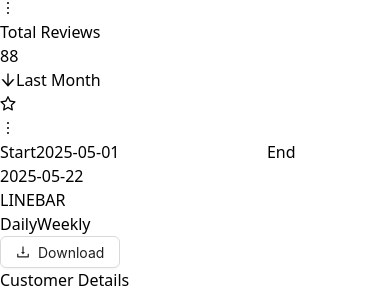
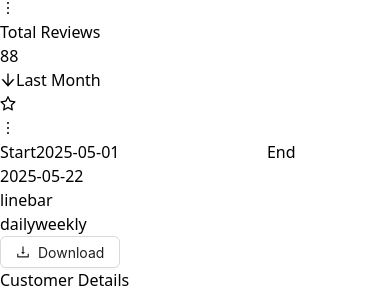
Before and after one commit to harun708280/SalesDashboard-DotPro...., a React (Vite) app in the folder sales-dashboard/: page /dashboard in a window 390 px wide. Shown: the part 1014-1304 px from the top of the page. Built offline with nearby package versions, Linux system fonts and the light colour scheme.

Commit message:
responsive sales chart

```diff
--- a/sales-dashboard/src/components/SalesChart.jsx
+++ b/sales-dashboard/src/components/SalesChart.jsx
@@ -19,7 +19,6 @@ import { startOfWeek, format } from "date-fns";
 import { Button, Dropdown, Menu } from "antd";
 import { DownloadOutlined } from "@ant-design/icons";
 
-// Generate dummy data dynamically from May 1 to today
 const generateDummyData = () => {
   const start = new Date("2025-05-01");
   const today = new Date();
@@ -35,7 +34,6 @@ const generateDummyData = () => {
 
 const dummyData = generateDummyData();
 
-// Get weekly summed data
 const getWeeklyData = (data) => {
   const weeklyMap = {};
   data.forEach(({ date, sales }) => {
@@ -60,7 +58,6 @@ const SalesChart = () => {
 
   const filteredData = viewType === "daily" ? filteredDailyData : getWeeklyData(filteredDailyData);
 
-  // Download Handlers
   const downloadImage = () => {
     const chartEl = document.getElementById("chart-container");
     html2canvas(chartEl).then((canvas) => {
@@ -94,37 +91,23 @@ const SalesChart = () => {
     });
   };
 
-  // Ant Design Dropdown Menu
   const downloadMenu = (
     <Menu
       items={[
-        {
-          key: "png",
-          label: "Download PNG",
-          onClick: downloadImage,
-        },
-        {
-          key: "csv",
-          label: "Download CSV",
-          onClick: downloadCSV,
-        },
-        {
-          key: "pdf",
-          label: "Download PDF",
-          onClick: downloadPDF,
-        },
+        { key: "png", label: "Download PNG", onClick: downloadImage },
+        { key: "csv", label: "Download CSV", onClick: downloadCSV },
+        { key: "pdf", label: "Download PDF", onClick: downloadPDF },
       ]}
     />
   );
 
   return (
-    <div className="bg-white mx-4 my-12 p-4 rounded-xl shadow-md">
-      <div className="flex flex-wrap items-center justify-between gap-4 mb-4">
-        {/* Date Range Picker */}
+    <div className="bg-white mx-2 sm:mx-4 border my-6 sm:my-12 py-4 px-2 sm:px-4 rounded-xl shadow">
+      <div className="flex  lg:flex-row flex-wrap items-center justify-between gap-4 mb-4">
         <div className="flex items-center gap-2 flex-wrap">
-          <label className="px-3 py-1 rounded text-sm font-medium uppercase bg-blue-600 text-white ml-2">
+          <span className="px-3 py-1 rounded text-sm font-medium uppercase bg-blue-600 text-white ml-0">
             Start
-          </label>
+          </span>
           <DatePicker
             selected={startDate}
             onChange={(date) => date && setStartDate(date)}
@@ -135,9 +118,9 @@ const SalesChart = () => {
             dateFormat="yyyy-MM-dd"
             className="border p-1 rounded"
           />
-          <label className="px-3 py-1 rounded text-sm font-medium uppercase bg-blue-600 text-white ml-2">
+          <span className="px-3 py-1 rounded text-sm font-medium uppercase bg-blue-600 text-white">
             End
-          </label>
+          </span>
           <DatePicker
             selected={endDate}
             onChange={(date) => date && setEndDate(date)}
@@ -151,23 +134,21 @@ const SalesChart = () => {
           />
         </div>
 
-        {/* Chart Type Buttons */}
-        <div className="flex gap-2">
+        <div className="flex gap-2 flex-wrap">
           {["line", "bar"].map((type) => (
             <button
               key={type}
               onClick={() => setChartType(type)}
-              className={`px-3 py-1 rounded text-sm font-medium ${
+              className={`px-3 py-1 rounded text-sm font-medium uppercase ${
                 chartType === type ? "bg-blue-600 text-white" : "bg-gray-200"
               }`}
             >
-              {type.toUpperCase()}
+              {type}
             </button>
           ))}
         </div>
 
-        {/* View Type Buttons */}
-        <div className="flex gap-2">
+        <div className="flex gap-2 flex-wrap">
           {["daily", "weekly"].map((type) => (
             <button
               key={type}
@@ -176,19 +157,17 @@ const SalesChart = () => {
                 viewType === type ? "bg-blue-600 text-white" : "bg-gray-200"
               }`}
             >
-              {type.charAt(0).toUpperCase() + type.slice(1)}
+              {type}
             </button>
           ))}
         </div>
 
-        {/* Download Dropdown */}
         <Dropdown overlay={downloadMenu} placement="bottomRight" arrow>
           <Button icon={<DownloadOutlined />}>Download</Button>
         </Dropdown>
       </div>
 
-      {/* Chart Container */}
-      <div id="chart-container" className="h-72">
+      <div id="chart-container" className="h-64 sm:h-72 w-full">
         <ResponsiveContainer width="100%" height="100%">
           {chartType === "line" ? (
             <LineChart data={filteredData}>
```
